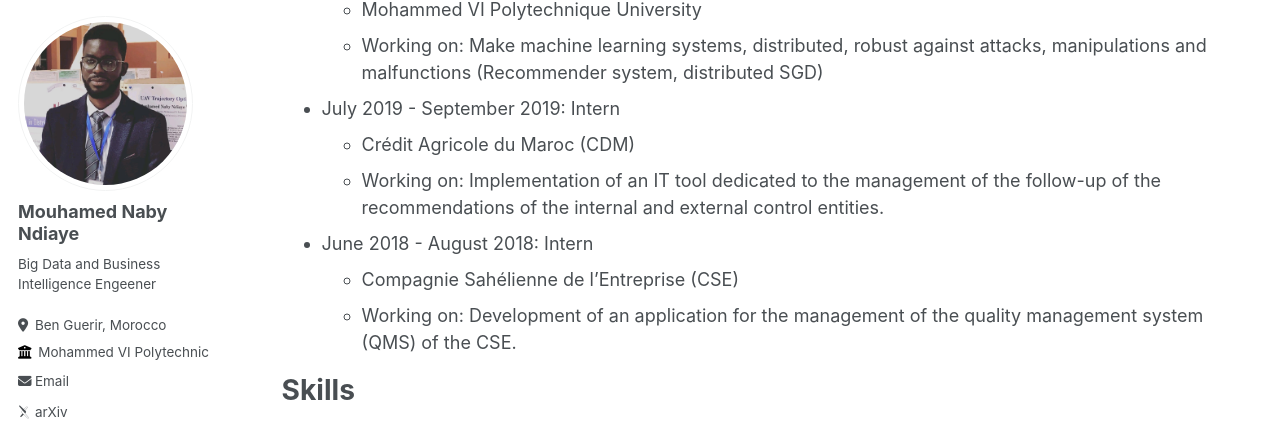
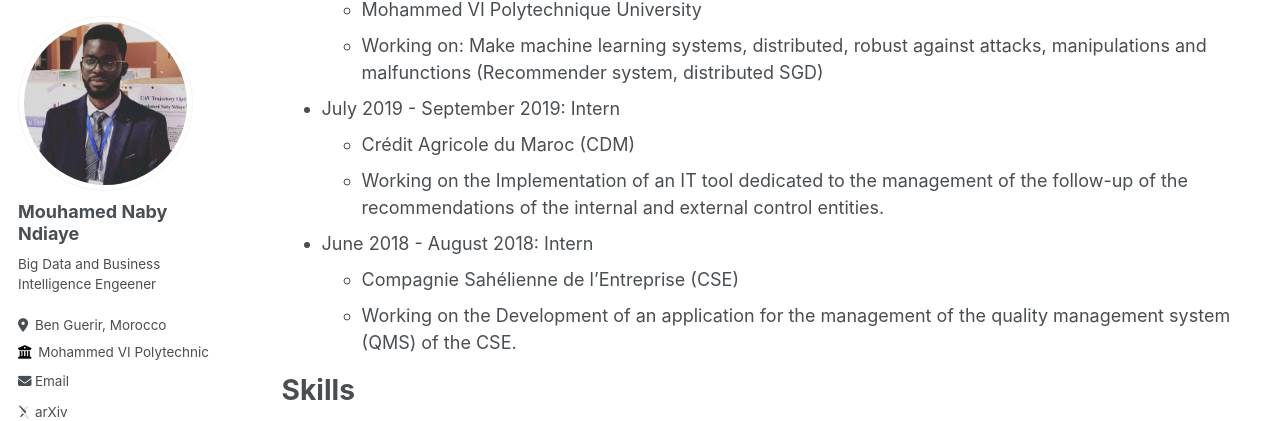
Before and after one commit to Nabzozifo/Nabzozifo.github.io, a Jekyll site: the page built from _pages/cv.md, in a window 1280 px wide and 1400 px high, scrolled down 346 px. Shown: the part 90-511 px from the top of the window. Built offline with Jekyll 4.4.1, drawn with Linux system fonts in a browser that asks for light colours; some web fonts are replaced; some of the changed text lies outside the part shown.

Commit message:
Update cv.md

```diff
--- a/_pages/cv.md
+++ b/_pages/cv.md
@@ -23,12 +23,12 @@ Work experience
 
 * July 2019 - September 2019: Intern
   * Crédit Agricole du Maroc (CDM)
-  * Working on: Implementation of an IT tool dedicated to the management of the follow-up of the recommendations of the internal and external control entities.
+  * Working on the Implementation of an IT tool dedicated to the management of the follow-up of the recommendations of the internal and external control entities.
 
 
 * June 2018 - August 2018: Intern
   * Compagnie Sahélienne de l’Entreprise (CSE)
-  * Working on: Development of an application for the management of the quality management system (QMS) of the CSE.
+  * Working on the Development of an application for the management of the quality management system (QMS) of the CSE.
 
 Skills
 ======
```
Also changed, not shown: other parts of _pages/cv.md (+1 -1 lines).
